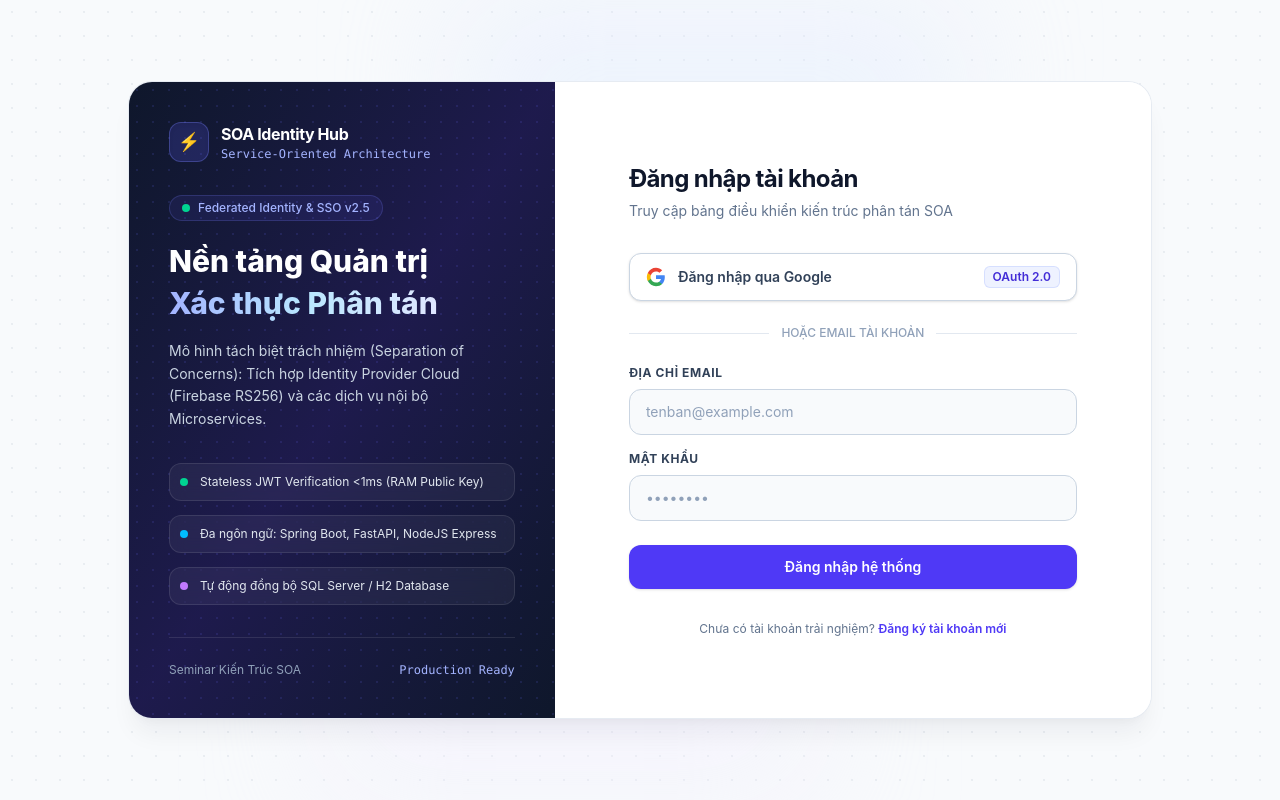
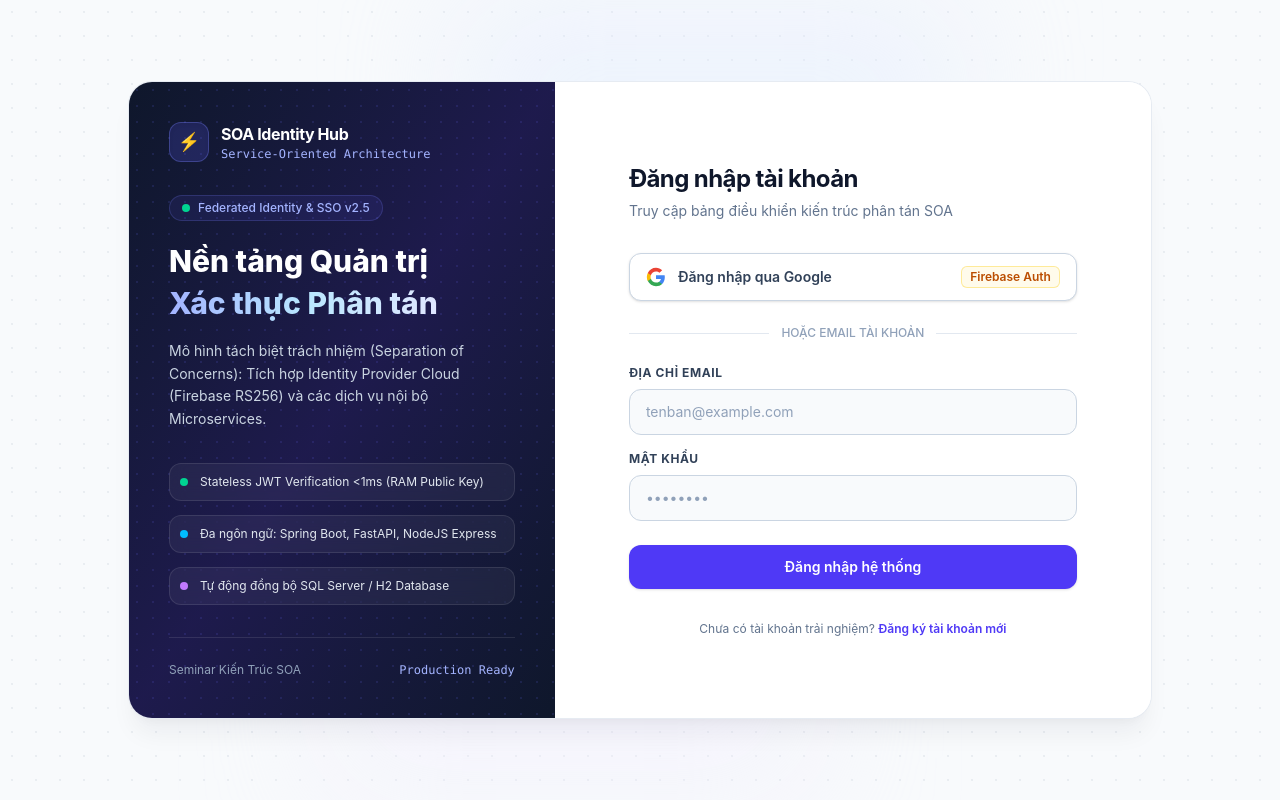
Before and after one commit to 2006phu/firebase-auth-soa-seminar, a React (Vite) app in the folder frontend/: page /login in a window 1280 px wide. Built offline with nearby package versions, Linux system fonts and the light colour scheme; no server answers.

Commit message:
fix(ui): update google sign-in badge to Firebase Auth

```diff
--- a/frontend/src/components/GoogleSignIn.jsx
+++ b/frontend/src/components/GoogleSignIn.jsx
@@ -54,8 +54,8 @@ const GoogleSignIn = ({ onError }) => {
         />
       </svg>
       <span>Đăng nhập qua Google</span>
-      <span className="ml-auto inline-flex items-center rounded-md bg-indigo-50 px-2 py-0.5 text-xs font-semibold text-indigo-700 border border-indigo-200/60">
-        OAuth 2.0
+      <span className="ml-auto inline-flex items-center rounded-md bg-amber-50 px-2 py-0.5 text-xs font-semibold text-amber-700 border border-amber-200/80">
+        Firebase Auth
       </span>
     </button>
   );
```
